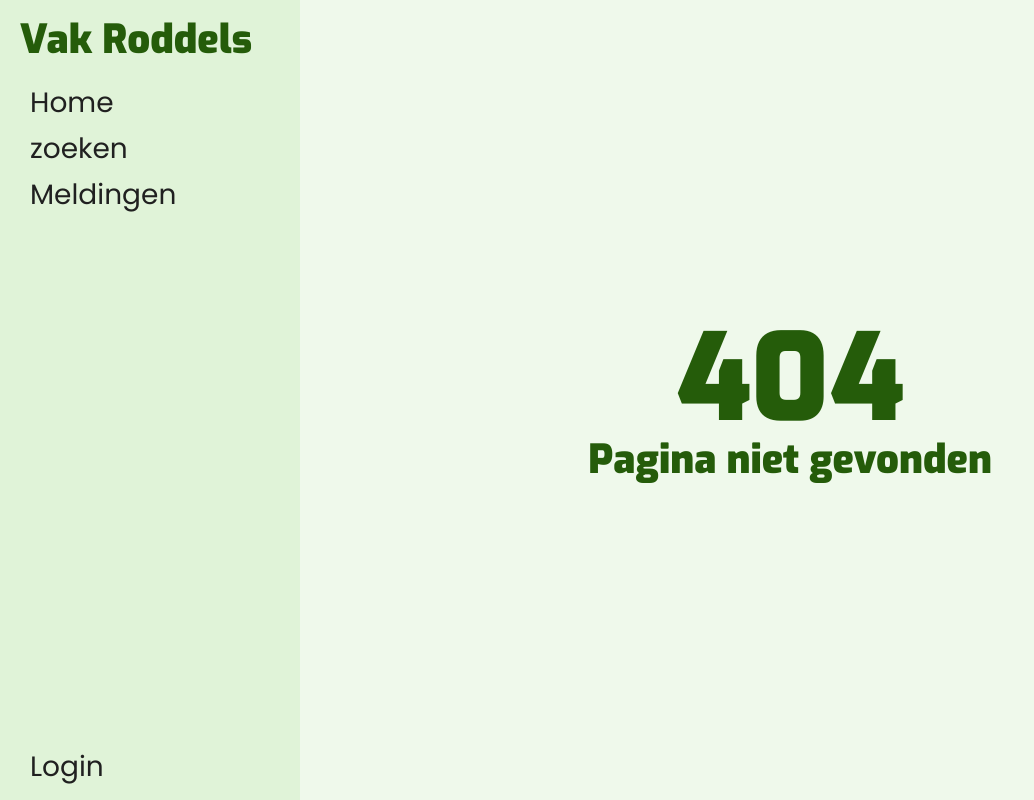
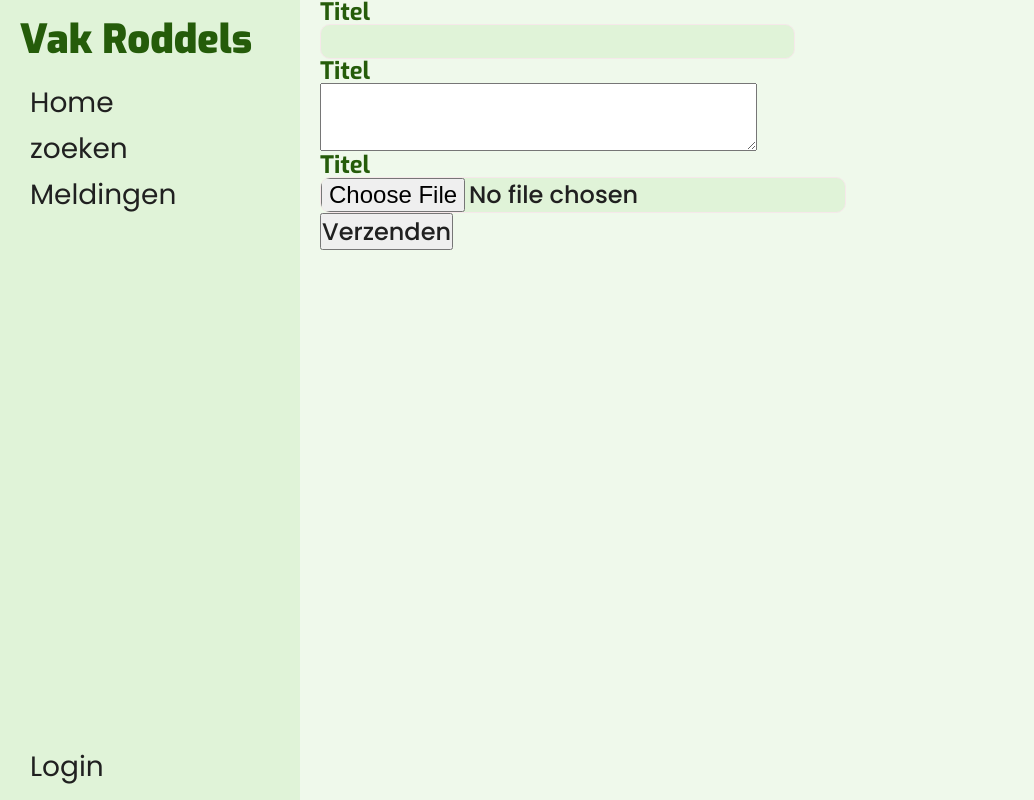
Before and after one commit to BlackSparowYT/FE-J2-P4, a React (Vite) app: page /post/add in a window 1280 px wide. Before the commit this address had no page. Shown: the whole page, without its empty margins (0-1034 px from the left). Built offline with nearby package versions, Linux system fonts and the light colour scheme; some icons are missing.

Commit message:
Post add page

```diff
--- a/src/App.jsx
+++ b/src/App.jsx
@@ -4,6 +4,9 @@ import Header from './components/sidebar.jsx';
 import Home from './pages/home.jsx';
 import Error404 from './pages/404.jsx';
 import { BrowserRouter, Routes, Route } from "react-router-dom";
+import PostDetail from './pages/posts/post-detail.jsx';
+import PostAdd from './pages/posts/post-add.jsx';
+import PostEdit from './pages/posts/post-edit.jsx';
 
 function App() {
     return (
@@ -13,6 +16,10 @@ function App() {
                 <Route path='/' Component={Home} />
                 <Route path='/404' Component={Error404} />
                 <Route path='*' Component={Error404} />
+
+                <Route path='/post/:id' Component={PostDetail} />
+                <Route path='/post/add' Component={PostAdd} />
+                <Route path='/post/edit/:id' Component={PostAdd} />
             </Routes>
         </BrowserRouter>
     );
--- a/src/pages/home.jsx
+++ b/src/pages/home.jsx
@@ -1,4 +1,3 @@
-import { set } from 'firebase/database'
 import { React, useEffect, useState } from 'react'
 import PostsBlock from '../components/blocks/posts'
 
--- /dev/null
+++ b/src/pages/posts/post-add.jsx
@@ -0,0 +1,43 @@
+import { React, useEffect, useState } from 'react'
+
+function PostAdd() {
+
+    const [title, setTitle] = useState('')
+    const [body, setBody] = useState('')
+    const [image, setImage] = useState('')
+
+    const handleSubmit = () => {
+        console.log('Verzenden')
+
+        console.log(title);
+
+    }
+
+    return (
+        <main>
+            <section className="vlx-post vlx-post--add">
+                <div className="container">
+                    <div className="inner vlx-form">
+                        <div className='vlx-form__section'>
+                            <h3 className='vlx-form__label'>Titel</h3>
+                            <input onChange={(e) => setTitle(e.target.value)} type="text" />
+                        </div>
+                        <div className='vlx-form__section'>
+                            <h3 className='vlx-form__label'>Titel</h3>
+                            <textarea onChange={(e) => setBody(e.target.value)} ></textarea>
+                        </div>
+                        <div className='vlx-form__section'>
+                            <h3 className='vlx-form__label'>Titel</h3>
+                            <input onChange={(e) => setImage(e.target.value)}  type="file" />
+                        </div>
+                        <div className='vlx-form__section'>
+                            <button className='vlx-form__submit' onClick={handleSubmit}>Verzenden</button>
+                        </div>
+                    </div>
+                </div>
+            </section>
+        </main>
+    )
+}
+
+export default PostAdd
--- /dev/null
+++ b/src/pages/posts/post-detail.jsx
@@ -0,0 +1,11 @@
+import { React, useEffect, useState } from 'react'
+
+function PostDetail() {
+
+    return (
+        <main>
+        </main>
+    )
+}
+
+export default PostDetail
--- /dev/null
+++ b/src/pages/posts/post-edit.jsx
@@ -0,0 +1,11 @@
+import { React, useEffect, useState } from 'react'
+
+function PostEdit() {
+
+    return (
+        <main>
+        </main>
+    )
+}
+
+export default PostEdit
```
